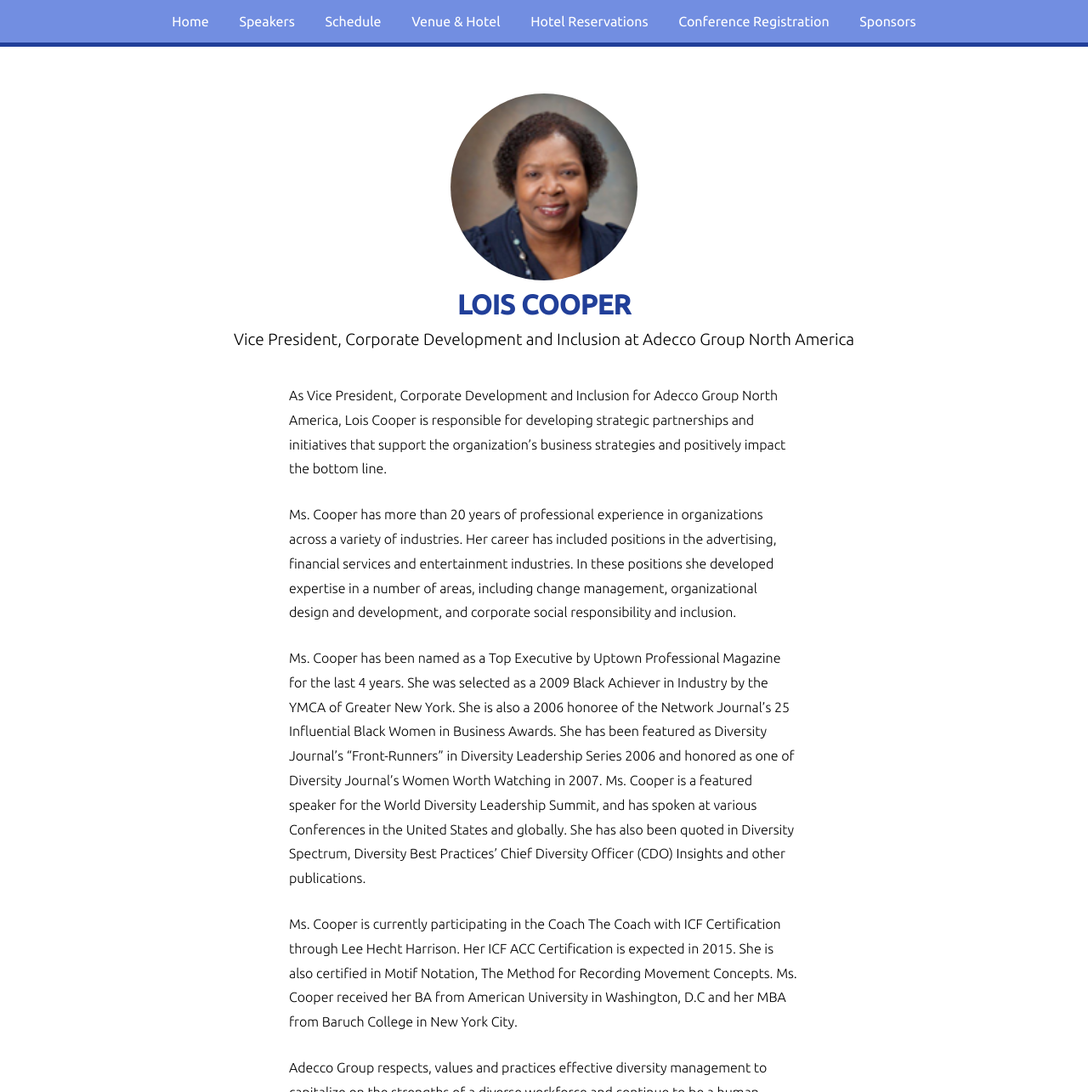
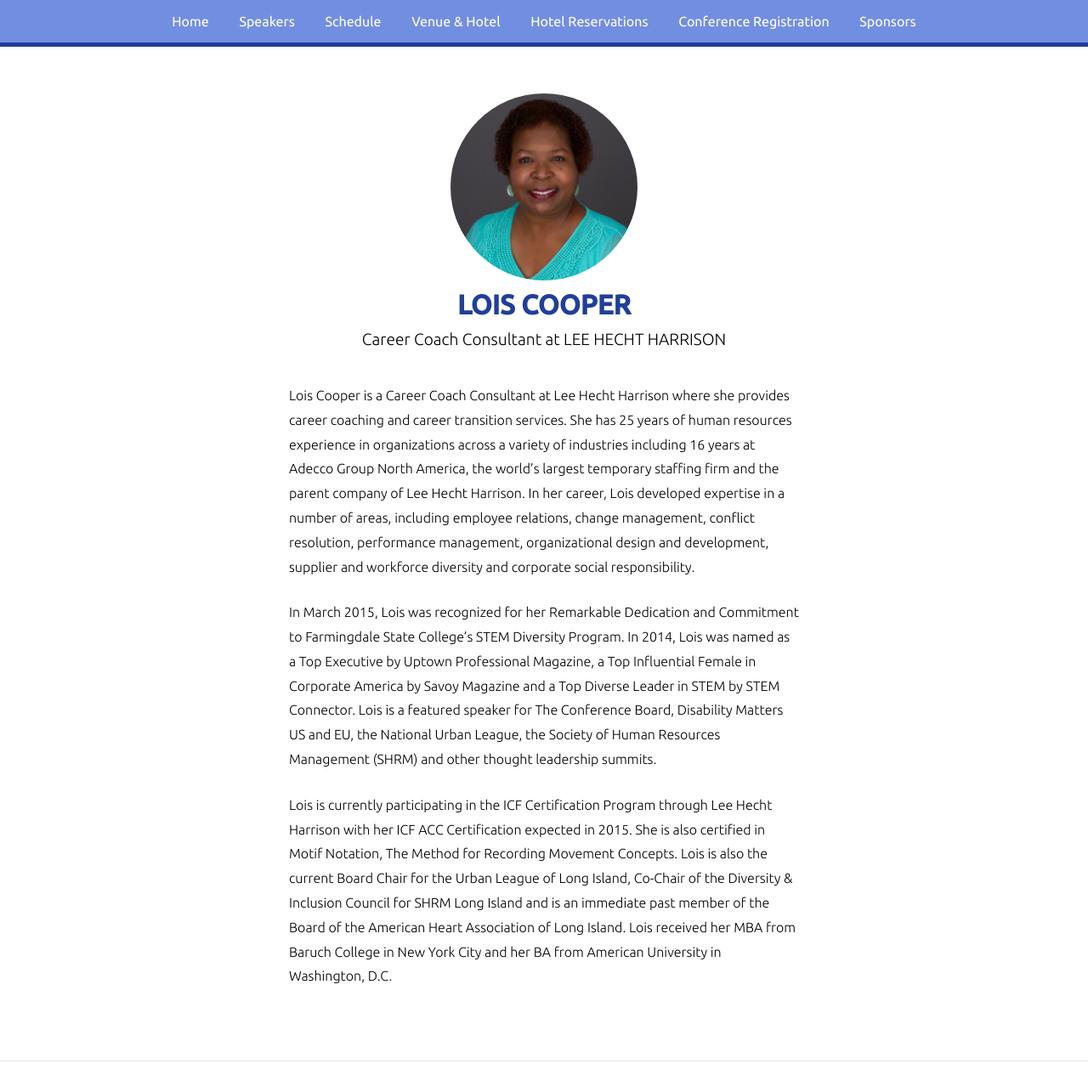
Before and after one commit to diversitywoman/conference2015, a Jekyll site: the page built from _posts/speakers/2015-07-03-Lois Cooper.md, in a window 1280 px wide and 1400 px high, cut to the strip 0-1285 px from the top of the window. Shown: the whole strip at 85% size. Built offline with Jekyll 4.4.1, drawn with Linux system fonts in a browser that asks for light colours; nearby versions of some CDN libraries; some of the changed text lies outside the part shown.

Commit message:
updated Lois Cooper and removed Audra from speakers

```diff
--- a/_posts/speakers/2015-07-03-Lois Cooper.md
+++ b/_posts/speakers/2015-07-03-Lois Cooper.md
@@ -4,20 +4,16 @@ date: "2015-07-13 08:30"
 categories: speakers
 title: Cooper
 name: Lois Cooper
-position: Vice President, Corporate Development and Inclusion at Adecco Group North America
-image: Cooper_Lois.png
+position: Career Coach Consultant at LEE HECHT HARRISON
+image: Cooper_Lois.jpg
 published: true
-teaser: Lois Cooper is responsible for developing strategic partnerships and initiatives.
+teaser: Lois Cooper is a Career Coach Consultant at Lee Hecht Harrison where she provides career coaching and career transition services.
 in:
 tw:
 ww:
 ---
-As Vice President, Corporate Development and Inclusion for Adecco Group North America, Lois Cooper is responsible for developing strategic partnerships and initiatives that support the organization’s business strategies and positively impact the bottom line.
+Lois Cooper is a Career Coach Consultant at Lee Hecht Harrison where she provides career coaching and career transition services.  She has 25 years of human resources experience in organizations across a variety of industries including 16 years at Adecco Group North America, the world’s largest temporary staffing firm and the parent company of Lee Hecht Harrison. In her career, Lois developed expertise in a number of areas, including employee relations, change management, conflict resolution, performance management, organizational design and development, supplier and workforce diversity and corporate social responsibility.
 
-Ms. Cooper has more than 20 years of professional experience in organizations across a variety of industries. Her career has included positions in the advertising, financial services and entertainment industries. In these positions she developed expertise in a number of areas, including change management, organizational design and development, and corporate social responsibility and inclusion.
+In March 2015, Lois was recognized for her Remarkable Dedication and Commitment to Farmingdale State College’s STEM Diversity Program.  In 2014, Lois was named as a Top Executive by Uptown Professional Magazine, a Top Influential Female in Corporate America by Savoy Magazine and a Top Diverse Leader in STEM by STEM Connector.  Lois is a featured speaker for The Conference Board, Disability Matters US and EU, the National Urban League, the Society of Human Resources Management (SHRM) and other thought leadership summits.
 
-Ms. Cooper has been named as a Top Executive by Uptown Professional Magazine for the last 4 years.  She was selected as a 2009 Black Achiever in Industry by the YMCA of Greater New York.  She is also a 2006 honoree of the Network Journal’s 25 Influential Black Women in Business Awards. She has been featured as Diversity Journal’s “Front-Runners” in Diversity Leadership Series 2006 and honored as one of Diversity Journal’s Women Worth Watching in 2007. Ms. Cooper is a featured speaker for the World Diversity Leadership Summit, and has spoken at various Conferences in the United States and globally.  She has also been quoted in Diversity Spectrum, Diversity Best Practices’ Chief Diversity Officer (CDO) Insights and other publications.
-
-Ms. Cooper is currently participating in the Coach The Coach with ICF Certification through Lee Hecht Harrison.  Her ICF ACC Certification is expected in 2015.  She is also certified in Motif Notation, The Method for Recording Movement Concepts.  Ms. Cooper received her BA from American University in Washington, D.C and her MBA from Baruch College in New York City.
-
-Adecco Group respects, values and practices effective diversity management to capitalize on the strengths of a diverse workforce and continue to be a human resource industry leader.  Partnerships with diverse suppliers position us as a leader in the industry. Working with a diverse group of employees with various backgrounds and perspectives creates a competitive advantage, and ultimately, global success.
+Lois is currently participating in the ICF Certification Program through Lee Hecht Harrison with her ICF ACC Certification expected in 2015.  She is also certified in Motif Notation, The Method for Recording Movement Concepts.  Lois is also the current Board Chair for the Urban League of Long Island, Co-Chair of the Diversity & Inclusion Council for SHRM Long Island and is an immediate past member of the Board of the American Heart Association of Long Island.  Lois received her MBA from Baruch College in New York City and her BA from American University in Washington, D.C.
```
Also changed, not shown: _posts/speakers/2015-04-12-Audra_Bohannon.md (deleted, +0 -23 lines), assets/images/speakers/Cooper_Lois.jpg, assets/images/speakers/Cooper_Lois.png (deleted).
